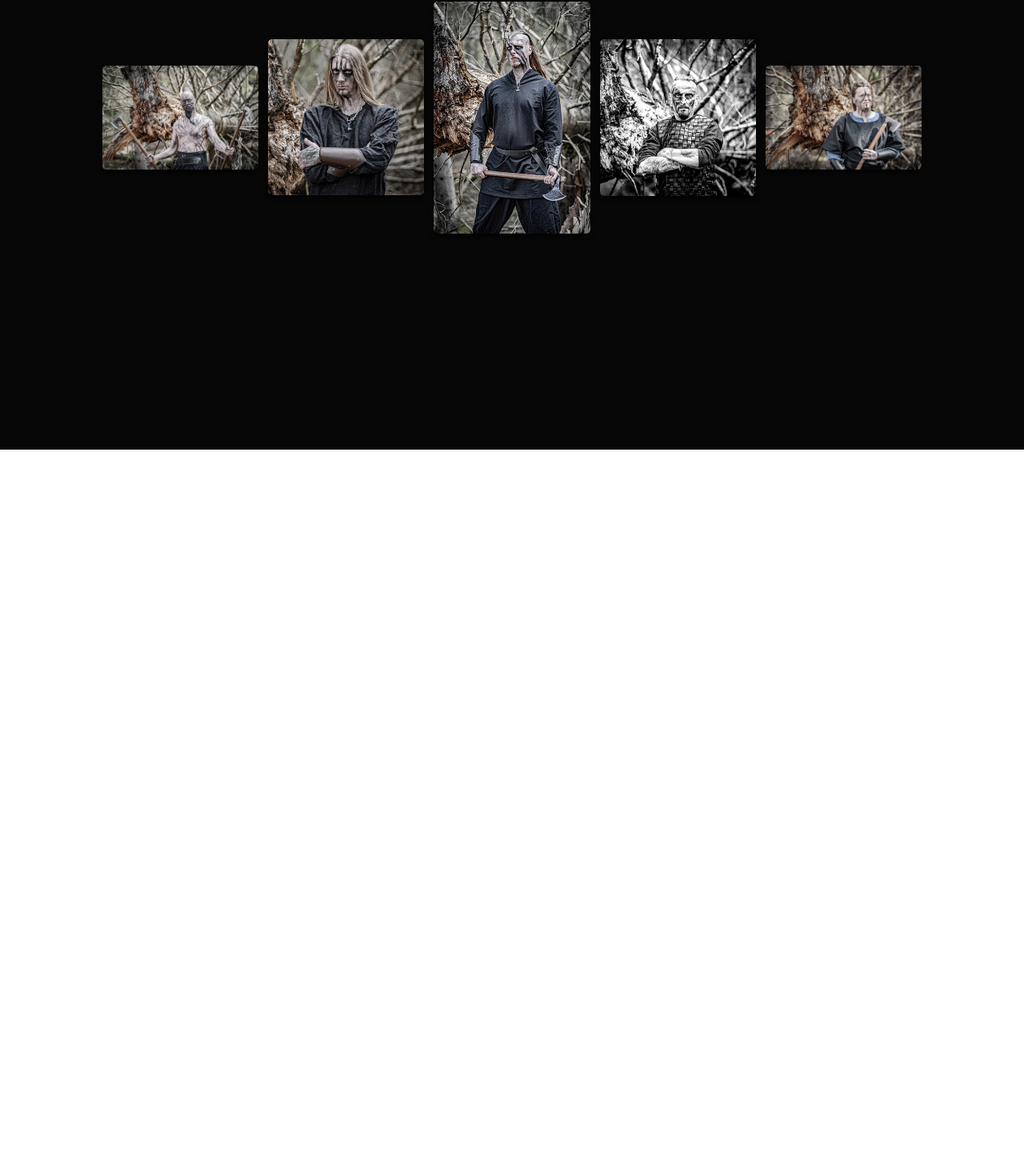
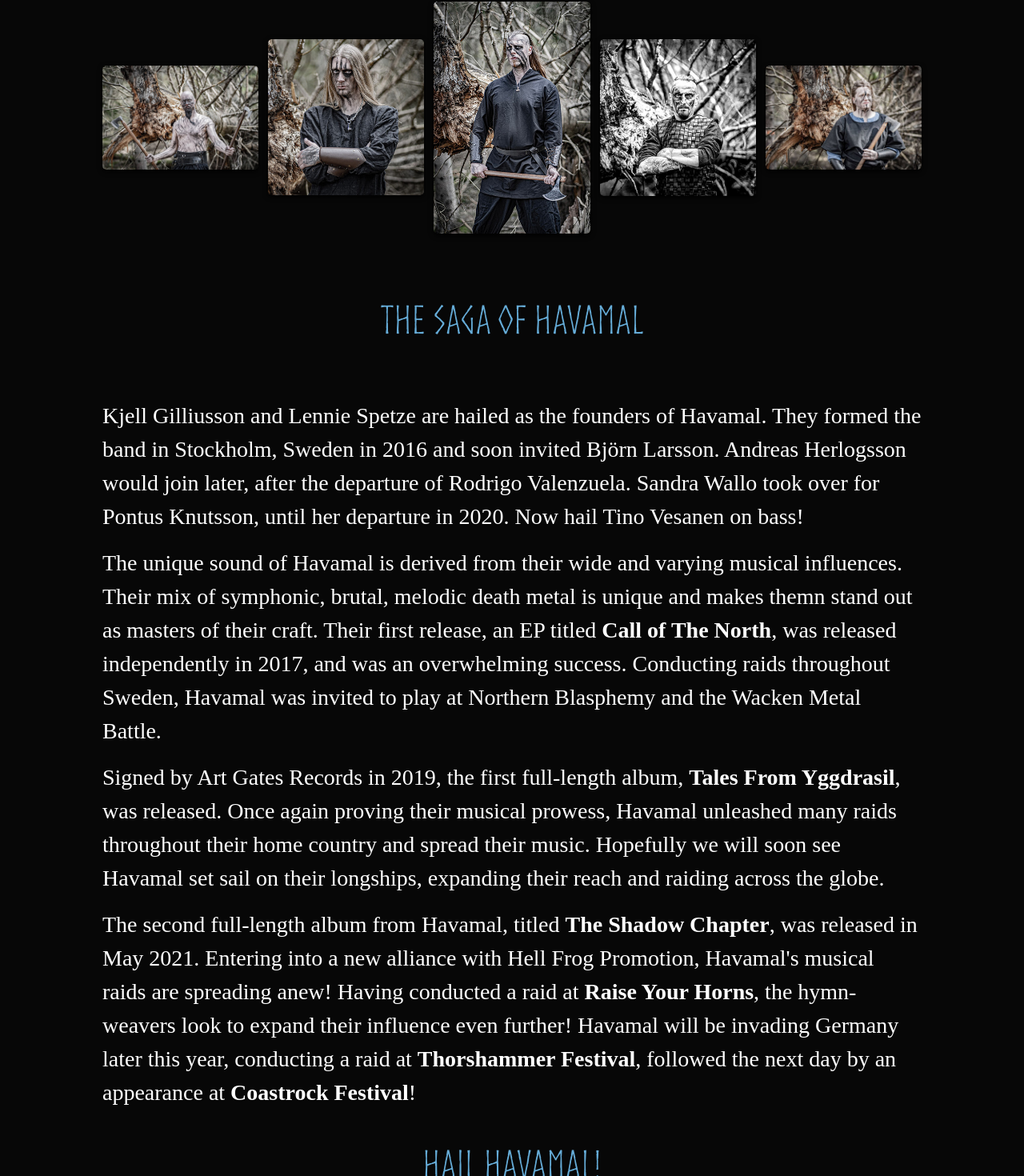
Before and after one commit to usmcamgrimm/havamalband, a Next.js app: page /saga in a window 1280 px wide. Shown: the part 238-1708 px from the top of the page at 80% size. Before the commit the page ends 800 px from the top, so only its background shows below. Built offline with nearby package versions, Linux system fonts and the light colour scheme; a web font is replaced by a local one.

Commit message:
Finish the saga page

```diff
--- a/src/pages/saga.js
+++ b/src/pages/saga.js
@@ -16,6 +16,33 @@
       <section id="hymnWeavers">
         <HymnWeavers />
       </section>
+
+      <section id="HavamalSaga">
+        <h2 className={styles.sectionHeader}>
+          The Saga of Havamal
+        </h2>
+        <div className={styles.sagaContainer}>
+          <p className={styles.sagaText}>
+            Kjell Gilliusson and Lennie Spetze are hailed as the founders of Havamal. They formed the band in Stockholm, Sweden in 2016 and soon invited Björn Larsson. Andreas Herlogsson would join later, after the departure of Rodrigo Valenzuela. Sandra Wallo took over for Pontus Knutsson, until her departure in 2020. Now hail Tino Vesanen on bass!
+          </p>
+
+          <p className={styles.sagaText}>
+            The unique sound of Havamal is derived from their wide and varying musical influences. Their mix of symphonic, brutal, melodic death metal is unique and makes themn stand out as masters of their craft. Their first release, an EP titled <strong>Call of The North</strong>, was released independently in 2017, and was an overwhelming success. Conducting raids throughout Sweden, Havamal was invited to play at Northern Blasphemy and the Wacken Metal Battle.
+          </p>
+
+          <p className={styles.sagaText}>
+            Signed by Art Gates Records in 2019, the first full-length album, <strong>Tales From Yggdrasil</strong>, was released. Once again proving their musical prowess, Havamal unleashed many raids throughout their home country and spread their music. Hopefully we will soon see Havamal set sail on their longships, expanding their reach and raiding across the globe.
+          </p>
+
+          <p className={styles.sagaText}>
+            The second full-length album from Havamal, titled <strong>The Shadow Chapter</strong>, was released in May 2021. Entering into a new alliance with Hell Frog Promotion, Havamal's musical raids are spreading anew! Having conducted a raid at <strong>Raise Your Horns</strong>, the hymn-weavers look to expand their influence even further! Havamal will be invading Germany later this year, conducting a raid at <strong>Thorshammer Festival</strong>, followed the next day by an appearance at <strong>Coastrock Festival</strong>!
+          </p>
+        </div>
+
+        <p className={styles.hail}>
+          Hail Havamal!
+        </p>
+      </section>
     </Layout>
   )
 }
--- a/src/styles/saga.module.css
+++ b/src/styles/saga.module.css
@@ -20,7 +20,8 @@
 .sagaText {
   font-family: grenze;
   color: #ffffff;
-  font-size: 1.5rem;
+  font-size: 1.75rem;
+  padding-bottom: 1rem;
 }
 
 @media screen and (max-width: 500px) {
@@ -28,3 +29,12 @@
     width: 90%;
   }
 }
+
+.hail {
+  padding: 1rem 0 60px 0;
+  font-family: "norse", sans-serif;
+  font-weight: normal;
+  color: #66add9;
+  font-size: 3rem;
+  text-align: center;
+}
```
